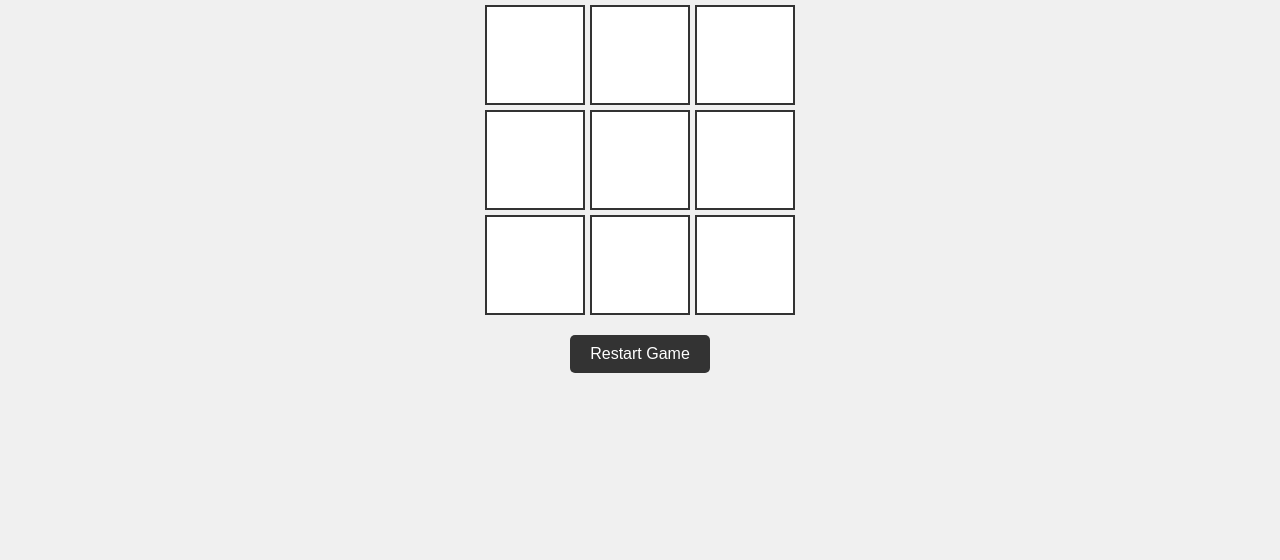
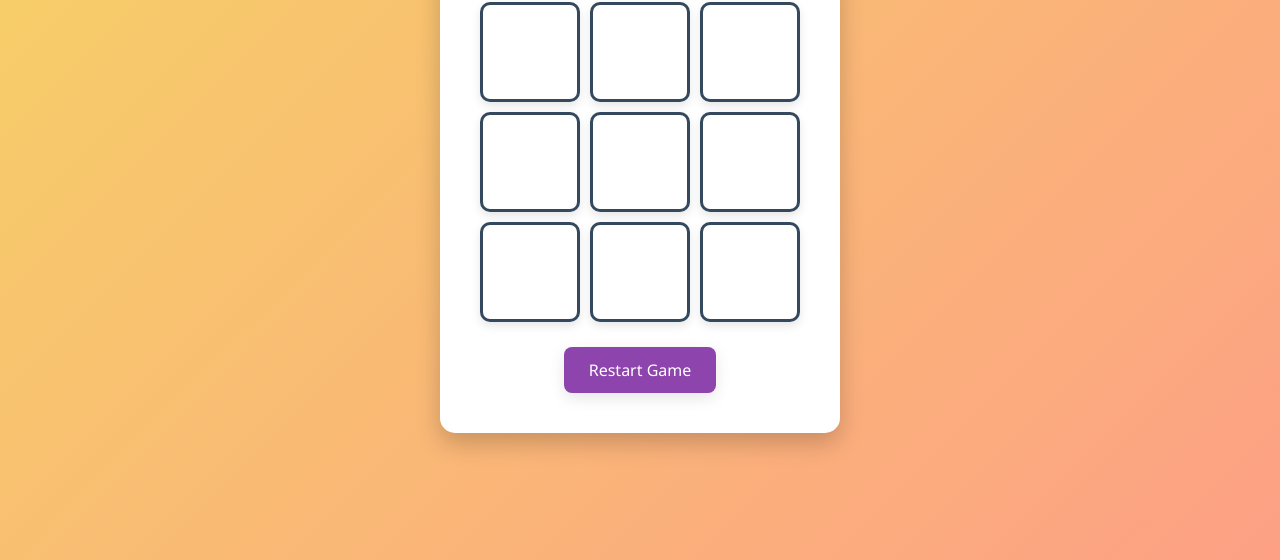
Before and after one commit to Amanulla4/tic-tac-toe, a plain HTML site: page index.html in a window 1280 px wide. Shown: the part 240-800 px from the top of the page. Drawn offline with Linux system fonts and the light colour scheme.

Commit message:
Update CSS styling for Tic Tac Toe

```diff
--- a/style.css
+++ b/style.css
@@ -2,66 +2,112 @@
     box-sizing: border-box;
     margin: 0;
     padding: 0;
-    font-family: Arial, sans-serif;
+    font-family: 'Segoe UI', Tahoma, Geneva, Verdana, sans-serif;
 }
 
 body {
-    background: #f0f0f0;
+    background: linear-gradient(135deg, #f6d365 0%, #fda085 100%);
     display: flex;
     justify-content: center;
     align-items: center;
     height: 100vh;
+    animation: fadeIn 1.2s ease-in-out;
+}
+
+@keyframes fadeIn {
+    from { opacity: 0; transform: scale(0.95); }
+    to { opacity: 1; transform: scale(1); }
 }
 
 .game-container {
     text-align: center;
+    background: white;
+    padding: 40px;
+    border-radius: 15px;
+    box-shadow: 0 10px 25px rgba(0, 0, 0, 0.2);
+    animation: popIn 0.5s ease;
+}
+
+@keyframes popIn {
+    0% { transform: scale(0.9); opacity: 0; }
+    100% { transform: scale(1); opacity: 1; }
 }
 
 h1 {
     margin-bottom: 20px;
-    color: #333;
+    color: #2c3e50;
+    font-size: 2.5rem;
+    animation: slideDown 0.6s ease-out;
+}
+
+@keyframes slideDown {
+    0% { transform: translateY(-20px); opacity: 0; }
+    100% { transform: translateY(0); opacity: 1; }
 }
 
 .board {
     display: grid;
     grid-template-columns: repeat(3, 100px);
-    gap: 5px;
-    margin-bottom: 20px;
+    gap: 10px;
+    margin-bottom: 25px;
 }
 
 .cell {
     width: 100px;
     height: 100px;
-    background-color: white;
-    border: 2px solid #333;
+    background-color: #ffffff;
+    border: 3px solid #34495e;
     font-size: 2.5rem;
+    font-weight: bold;
     display: flex;
     align-items: center;
     justify-content: center;
     cursor: pointer;
-    transition: background-color 0.3s ease;
+    border-radius: 10px;
+    box-shadow: 0 4px 10px rgba(0,0,0,0.1);
+    transition: transform 0.2s ease, background-color 0.3s ease;
 }
 
 .cell:hover {
-    background-color: #f9f9f9;
+    background-color: #d1f2eb;
+    transform: scale(1.05);
+}
+
+.cell.X {
+    color: #e74c3c;
+    animation: bounceIn 0.3s ease;
+}
+
+.cell.O {
+    color: #3498db;
+    animation: bounceIn 0.3s ease;
+}
+
+@keyframes bounceIn {
+    0% { transform: scale(0.6); opacity: 0; }
+    100% { transform: scale(1); opacity: 1; }
 }
 
 .message {
-    font-size: 1.2rem;
-    margin-bottom: 10px;
-    color: #444;
+    font-size: 1.3rem;
+    margin-bottom: 15px;
+    color: #2d3436;
+    animation: fadeIn 0.5s ease-in;
 }
 
 button {
-    padding: 10px 20px;
+    padding: 12px 25px;
     font-size: 1rem;
     cursor: pointer;
-    background-color: #333;
+    background-color: #8e44ad;
     color: white;
     border: none;
-    border-radius: 5px;
+    border-radius: 8px;
+    transition: background-color 0.3s ease, transform 0.2s ease;
+    box-shadow: 0 5px 15px rgba(0,0,0,0.1);
 }
 
 button:hover {
-    background-color: #555;
+    background-color: #9b59b6;
+    transform: translateY(-2px);
 }
```
